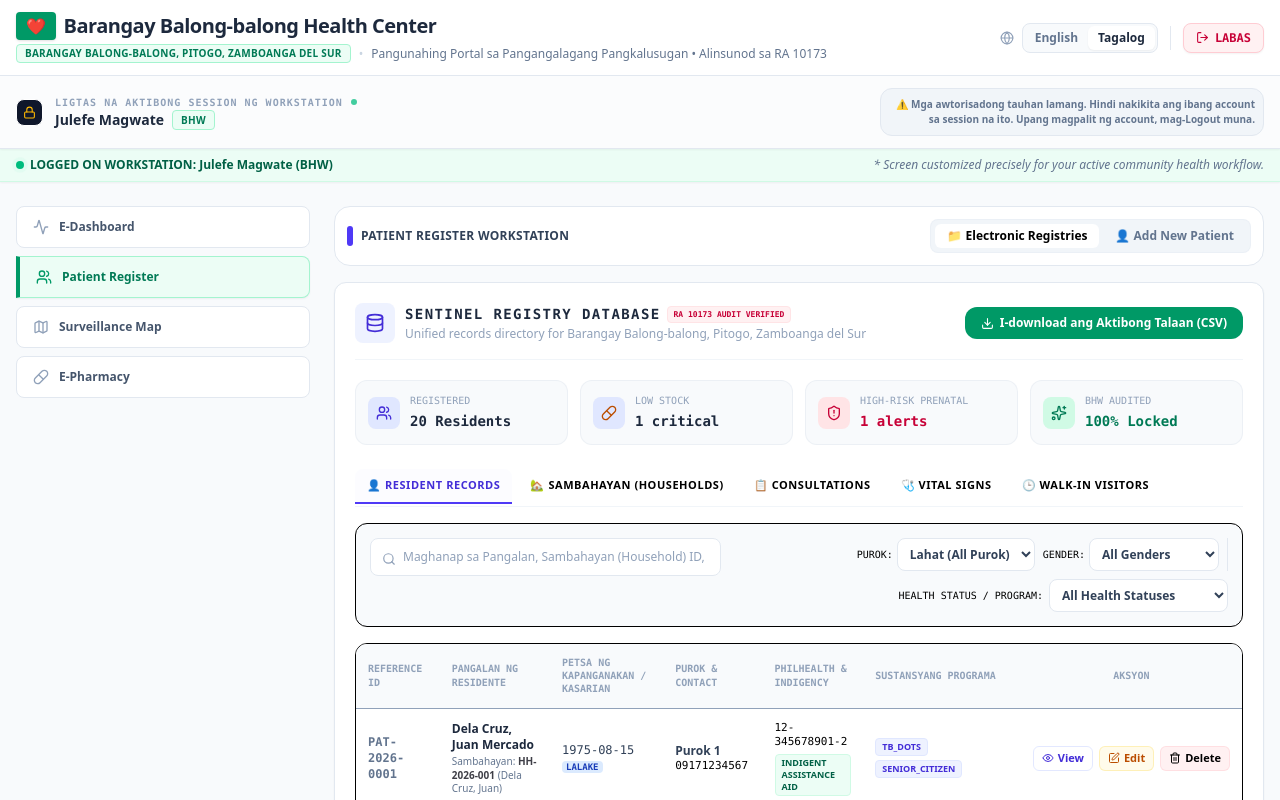
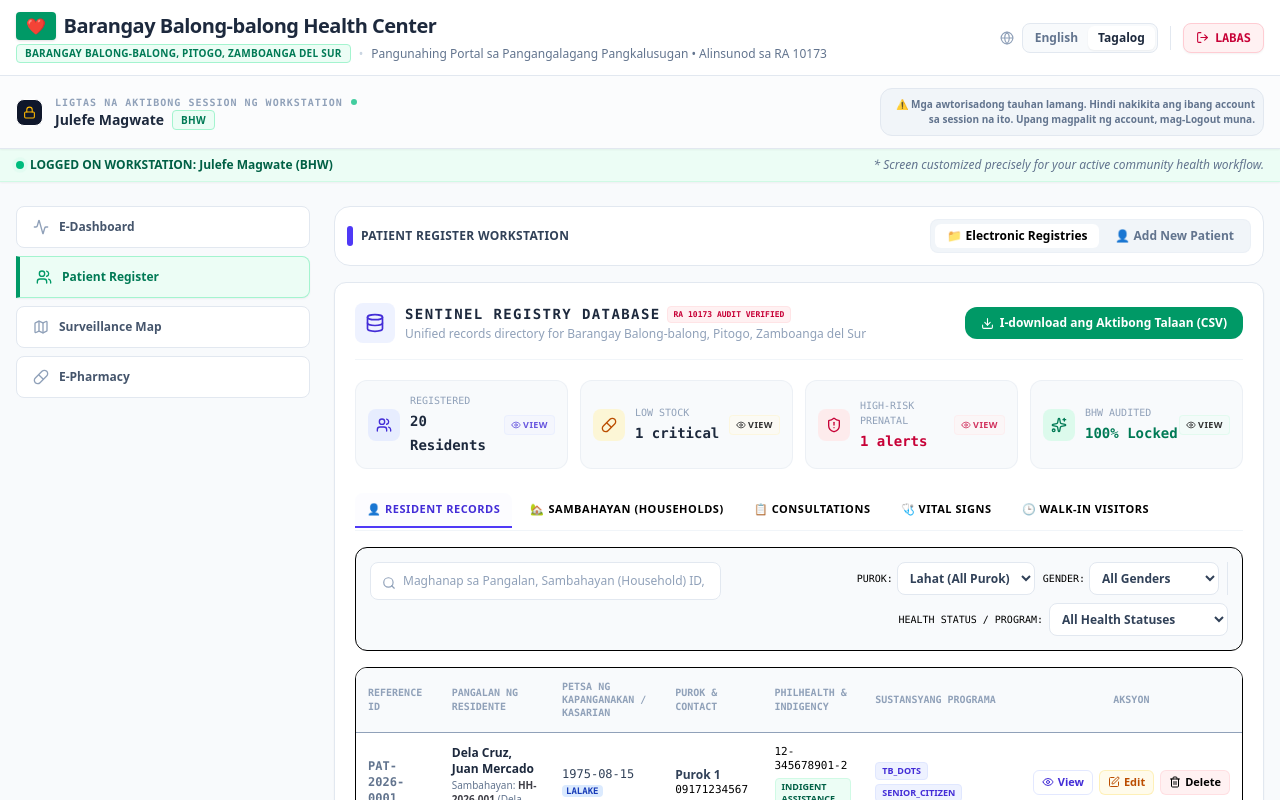
Before and after one commit to jesseldayao330-commits/Balong-balong-system, a React (Vite) app: page / in a window 1280 px wide. Both pictures are taken after a click on the button "Patient Register". Shown: the top 800 px of the page. Built offline with nearby package versions, Linux system fonts and the light colour scheme.

Commit message:
fix: prevent infinite redirect loop on restricted tabs
Added a state check to prevent the active tab from being continuously reset
when users navigate to restricted areas, ensuring consistent role-based
access control behavior.

```diff
--- a/src/components/MasterRecords.tsx
+++ b/src/components/MasterRecords.tsx
@@ -87,6 +87,7 @@ export const MasterRecords: React.FC<MasterRecordsProps> = ({
   onResetFilters,
 }) => {
   const [activeSubTab, setActiveSubTab] = useState<RecordTab>('residents');
+  const [forceSubTab, setForceSubTab] = useState<RecordTab | null>(null);
   const [searchQuery, setSearchQuery] = useState('');
 
   // Checking active user role to prevent unauthorized roles from editing/deleting residents
@@ -120,6 +121,7 @@ export const MasterRecords: React.FC<MasterRecordsProps> = ({
 
   // Redirect roles away from restricted tabs
   React.useEffect(() => {
+    if (forceSubTab === activeSubTab) return;
     if (userActiveRole === 'BHW' && ['prenatals', 'immunizations', 'inventory'].includes(activeSubTab)) {
       setActiveSubTab('residents');
     } else if (userActiveRole === 'MIDWIFE' && ['households'].includes(activeSubTab)) {
@@ -127,7 +129,7 @@ export const MasterRecords: React.FC<MasterRecordsProps> = ({
     } else if (userActiveRole === 'NURSE' && ['households', 'prenatals'].includes(activeSubTab)) {
       setActiveSubTab('residents');
     }
-  }, [userActiveRole, activeSubTab]);
+  }, [userActiveRole, activeSubTab, forceSubTab]);
 
   // Filtering states
   const [purokFilter, setPurokFilter] = useState<string>('All');
@@ -617,8 +619,21 @@ export const MasterRecords: React.FC<MasterRecordsProps> = ({
 
       {/* Metrics Bento Row */}
       <div className="grid grid-cols-2 md:grid-cols-4 gap-3 mb-6" id="records-bento-metrics">
-        <div className="p-3 bg-slate-50 border border-slate-200/50 rounded-xl flex items-center gap-2.5">
-          <div className="p-2 bg-indigo-100 text-indigo-700 rounded-lg">
+        {/* Card 1: Registered */}
+        <button
+          type="button"
+          onClick={() => {
+            setActiveSubTab('residents');
+            setForceSubTab('residents');
+            setHealthStatusFilter('All');
+            setPurokFilter('All');
+            setGenderFilter('All');
+            setSearchQuery('');
+          }}
+          className="p-3 bg-slate-50 border border-slate-200/50 hover:border-indigo-400 hover:bg-indigo-50/10 text-left rounded-xl flex items-center justify-between transition-all cursor-pointer group active:scale-[0.98] outline-none"
+        >
+          <div className="flex items-center gap-2.5">
+            <div className="p-2 bg-indigo-100/70 text-indigo-700 rounded-lg group-hover:scale-105 transition-transform">
               <Users size={16} />
             </div>
             <div>
@@ -626,9 +641,24 @@ export const MasterRecords: React.FC<MasterRecordsProps> = ({
               <span className="text-sm font-extrabold text-slate-800 font-mono">{patients.length} Residents</span>
             </div>
           </div>
-
-        <div className="p-3 bg-slate-50 border border-slate-200/50 rounded-xl flex items-center gap-2.5">
-          <div className="p-2 bg-indigo-100 text-amber-700 rounded-lg">
+          <span className="text-[9px] font-extrabold text-indigo-700 bg-indigo-50/50 border border-indigo-100/60 px-1.5 py-0.5 rounded uppercase tracking-wider shadow-3xs opacity-80 group-hover:opacity-100 group-hover:bg-indigo-600 group-hover:text-white group-hover:border-indigo-500 transition-all flex items-center gap-0.5">
+            <Eye size={10} /> View
+          </span>
+        </button>
+
+        {/* Card 2: Low Stock */}
+        <button
+          type="button"
+          onClick={() => {
+            setActiveSubTab('inventory');
+            setForceSubTab('inventory');
+            setStockLevelFilter('Low');
+            setSearchQuery('');
+          }}
+          className="p-3 bg-slate-50 border border-slate-200/50 hover:border-amber-400 hover:bg-amber-50/10 text-left rounded-xl flex items-center justify-between transition-all cursor-pointer group active:scale-[0.98] outline-none"
+        >
+          <div className="flex items-center gap-2.5">
+            <div className="p-2 bg-amber-100/70 text-amber-700 rounded-lg group-hover:scale-105 transition-transform">
               <Pill size={16} />
             </div>
             <div>
@@ -636,9 +666,24 @@ export const MasterRecords: React.FC<MasterRecordsProps> = ({
               <span className="text-sm font-extrabold text-slate-800 font-mono">{lowStockMedsCount} critical</span>
             </div>
           </div>
-
-        <div className="p-3 bg-slate-50 border border-slate-200/50 rounded-xl flex items-center gap-2.5">
-          <div className="p-2 bg-rose-100 text-rose-700 rounded-lg">
+          <span className="text-[9px] font-extrabold text-amber-755 bg-amber-50/50 border border-amber-100/60 px-1.5 py-0.5 rounded uppercase tracking-wider shadow-3xs opacity-80 group-hover:opacity-100 group-hover:bg-amber-600 group-hover:text-white group-hover:border-amber-500 transition-all flex items-center gap-0.5">
+            <Eye size={10} /> View
+          </span>
+        </button>
+
+        {/* Card 3: High-Risk Prenatal */}
+        <button
+          type="button"
+          onClick={() => {
+            setActiveSubTab('prenatals');
+            setForceSubTab('prenatals');
+            setRiskFilter('High Risk');
+            setSearchQuery('');
+          }}
+          className="p-3 bg-slate-50 border border-slate-200/50 hover:border-rose-400 hover:bg-rose-50/10 text-left rounded-xl flex items-center justify-between transition-all cursor-pointer group active:scale-[0.98] outline-none"
+        >
+          <div className="flex items-center gap-2.5">
+            <div className="p-2 bg-rose-100/70 text-rose-700 rounded-lg group-hover:scale-105 transition-transform">
               <ShieldAlert size={16} />
             </div>
             <div>
@@ -646,9 +691,23 @@ export const MasterRecords: React.FC<MasterRecordsProps> = ({
               <span className="text-sm font-extrabold text-rose-700 font-mono">{highRiskPregnantCount} alerts</span>
             </div>
           </div>
-
-        <div className="p-3 bg-slate-50 border border-slate-200/50 rounded-xl flex items-center gap-2.5">
-          <div className="p-2 bg-emerald-100 text-emerald-700 rounded-lg">
+          <span className="text-[9px] font-extrabold text-rose-700 bg-rose-50/50 border border-rose-100/60 px-1.5 py-0.5 rounded uppercase tracking-wider shadow-3xs opacity-80 group-hover:opacity-100 group-hover:bg-rose-600 group-hover:text-white group-hover:border-rose-500 transition-all flex items-center gap-0.5">
+            <Eye size={10} /> View
+          </span>
+        </button>
+
+        {/* Card 4: BHW Audited */}
+        <button
+          type="button"
+          onClick={() => {
+            setActiveSubTab('daily_logs');
+            setForceSubTab('daily_logs');
+            setSearchQuery('');
+          }}
+          className="p-3 bg-slate-50 border border-slate-200/50 hover:border-emerald-400 hover:bg-emerald-50/10 text-left rounded-xl flex items-center justify-between transition-all cursor-pointer group active:scale-[0.98] outline-none"
+        >
+          <div className="flex items-center gap-2.5">
+            <div className="p-2 bg-emerald-100/70 text-emerald-700 rounded-lg group-hover:scale-105 transition-transform">
               <Sparkles size={16} />
             </div>
             <div>
@@ -656,13 +715,17 @@ export const MasterRecords: React.FC<MasterRecordsProps> = ({
               <span className="text-sm font-extrabold text-emerald-700 font-mono">100% Locked</span>
             </div>
           </div>
+          <span className="text-[9px] font-extrabold text-emerald-755 bg-emerald-50/50 border border-emerald-100/60 px-1.5 py-0.5 rounded uppercase tracking-wider shadow-3xs opacity-80 group-hover:opacity-100 group-hover:bg-emerald-600 group-hover:text-white group-hover:border-emerald-500 transition-all flex items-center gap-0.5">
+            <Eye size={10} /> View
+          </span>
+        </button>
       </div>
 
       {/* Sub-tab navigation directory */}
       <div className="flex border-b border-slate-100 pb-0.5 gap-1.5 overflow-x-auto scroller-hidden mb-4" id="master-subtabs-strip">
         {/* Patient / Resident Records Tab */}
         <button
-          onClick={() => { setActiveSubTab('residents'); setSearchQuery(''); }}
+          onClick={() => { setActiveSubTab('residents'); setSearchQuery(''); setForceSubTab(null); }}
           className={`px-3 py-2 text-[11px] font-bold uppercase tracking-wider shrink-0 transition-all rounded-t-lg border-b-2 cursor-pointer ${
             activeSubTab === 'residents' ? 'border-indigo-600 text-indigo-700 bg-indigo-50/20 font-extrabold' : 'border-transparent text-slate-450 hover:text-slate-700'
           }`}
@@ -673,7 +736,7 @@ export const MasterRecords: React.FC<MasterRecordsProps> = ({
         {/* Households Tab (hidden for Midwife & Nurse as requested) */}
         {userActiveRole !== 'MIDWIFE' && userActiveRole !== 'NURSE' && (
           <button
-            onClick={() => { setActiveSubTab('households'); setSearchQuery(''); }}
+            onClick={() => { setActiveSubTab('households'); setSearchQuery(''); setForceSubTab(null); }}
             className={`px-3 py-2 text-[11px] font-bold uppercase tracking-wider shrink-0 transition-all rounded-t-lg border-b-2 cursor-pointer ${
               activeSubTab === 'households' ? 'border-indigo-600 text-indigo-700 bg-indigo-50/20 font-extrabold' : 'border-transparent text-slate-450 hover:text-slate-700'
             }`}
@@ -684,7 +747,7 @@ export const MasterRecords: React.FC<MasterRecordsProps> = ({
 
         {/* Consultations Tab */}
         <button
-          onClick={() => { setActiveSubTab('consultations'); setSearchQuery(''); }}
+          onClick={() => { setActiveSubTab('consultations'); setSearchQuery(''); setForceSubTab(null); }}
           className={`px-3 py-2 text-[11px] font-bold uppercase tracking-wider shrink-0 transition-all rounded-t-lg border-b-2 cursor-pointer ${
             activeSubTab === 'consultations' ? 'border-indigo-600 text-indigo-700 bg-indigo-50/20 font-extrabold' : 'border-transparent text-slate-450 hover:text-slate-700'
           }`}
@@ -694,7 +757,7 @@ export const MasterRecords: React.FC<MasterRecordsProps> = ({
 
         {/* Vital Signs Tab */}
         <button
-          onClick={() => { setActiveSubTab('vitals'); setSearchQuery(''); }}
+          onClick={() => { setActiveSubTab('vitals'); setSearchQuery(''); setForceSubTab(null); }}
           className={`px-3 py-2 text-[11px] font-bold uppercase tracking-wider shrink-0 transition-all rounded-t-lg border-b-2 cursor-pointer ${
             activeSubTab === 'vitals' ? 'border-indigo-600 text-indigo-700 bg-indigo-50/20 font-extrabold' : 'border-transparent text-slate-450 hover:text-slate-700'
           }`}
@@ -705,7 +768,7 @@ export const MasterRecords: React.FC<MasterRecordsProps> = ({
         {/* Prenatal MCH Tab (not for BHW, and not for Nurse as requested) */}
         {userActiveRole !== 'BHW' && userActiveRole !== 'NURSE' && (
           <button
-            onClick={() => { setActiveSubTab('prenatals'); setSearchQuery(''); }}
+            onClick={() => { setActiveSubTab('prenatals'); setSearchQuery(''); setForceSubTab(null); }}
             className={`px-3 py-2 text-[11px] font-bold uppercase tracking-wider shrink-0 transition-all rounded-t-lg border-b-2 cursor-pointer ${
               activeSubTab === 'prenatals' ? 'border-indigo-600 text-indigo-700 bg-indigo-50/20 font-extrabold' : 'border-transparent text-slate-450 hover:text-slate-700'
             }`}
@@ -717,7 +780,7 @@ export const MasterRecords: React.FC<MasterRecordsProps> = ({
         {/* Immunizations Tab (not for BHW as requested, now visible for combined Midwife/Nurse role) */}
         {userActiveRole !== 'BHW' && (
           <button
-            onClick={() => { setActiveSubTab('immunizations'); setSearchQuery(''); }}
+            onClick={() => { setActiveSubTab('immunizations'); setSearchQuery(''); setForceSubTab(null); }}
             className={`px-3 py-2 text-[11px] font-bold uppercase tracking-wider shrink-0 transition-all rounded-t-lg border-b-2 cursor-pointer ${
               activeSubTab === 'immunizations' ? 'border-indigo-600 text-indigo-700 bg-indigo-50/20 font-extrabold' : 'border-transparent text-slate-450 hover:text-slate-700'
             }`}
@@ -729,7 +792,7 @@ export const MasterRecords: React.FC<MasterRecordsProps> = ({
         {/* Medicine Stock Tab (not for BHW) */}
         {userActiveRole !== 'BHW' && (
           <button
-            onClick={() => { setActiveSubTab('inventory'); setSearchQuery(''); }}
+            onClick={() => { setActiveSubTab('inventory'); setSearchQuery(''); setForceSubTab(null); }}
             className={`px-3 py-2 text-[11px] font-bold uppercase tracking-wider shrink-0 transition-all rounded-t-lg border-b-2 cursor-pointer ${
               activeSubTab === 'inventory' ? 'border-indigo-600 text-indigo-700 bg-indigo-50/20 font-extrabold' : 'border-transparent text-slate-450 hover:text-slate-700'
             }`}
@@ -740,7 +803,7 @@ export const MasterRecords: React.FC<MasterRecordsProps> = ({
 
         {/* Walk-In Visitors & Reports Tab */}
         <button
-          onClick={() => { setActiveSubTab('daily_logs'); setSearchQuery(''); }}
+          onClick={() => { setActiveSubTab('daily_logs'); setSearchQuery(''); setForceSubTab(null); }}
           className={`px-3 py-2 text-[11px] font-bold uppercase tracking-wider shrink-0 transition-all rounded-t-lg border-b-2 cursor-pointer ${
             activeSubTab === 'daily_logs' ? 'border-indigo-600 text-indigo-700 bg-indigo-50/20 font-extrabold' : 'border-transparent text-slate-450 hover:text-slate-700'
           }`}
```
Lines whose indentation alone changed are shown as unchanged.
